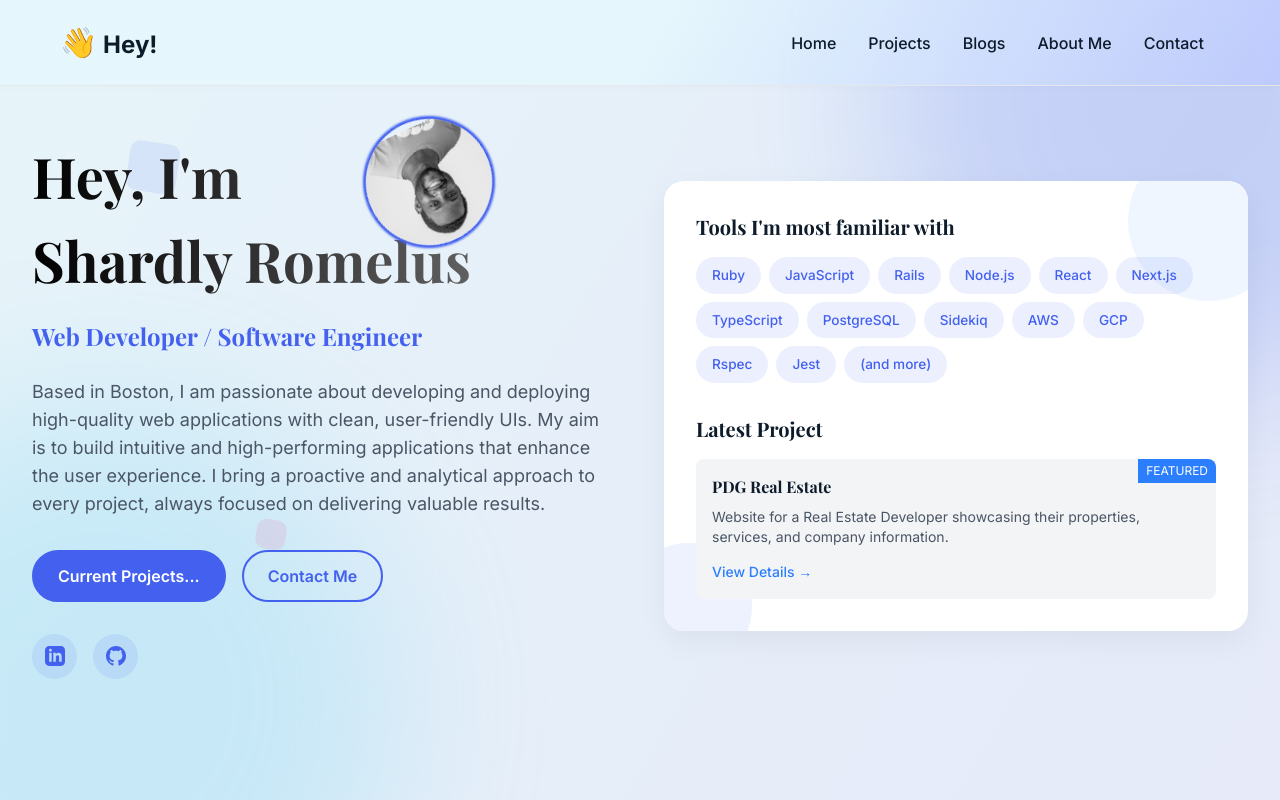
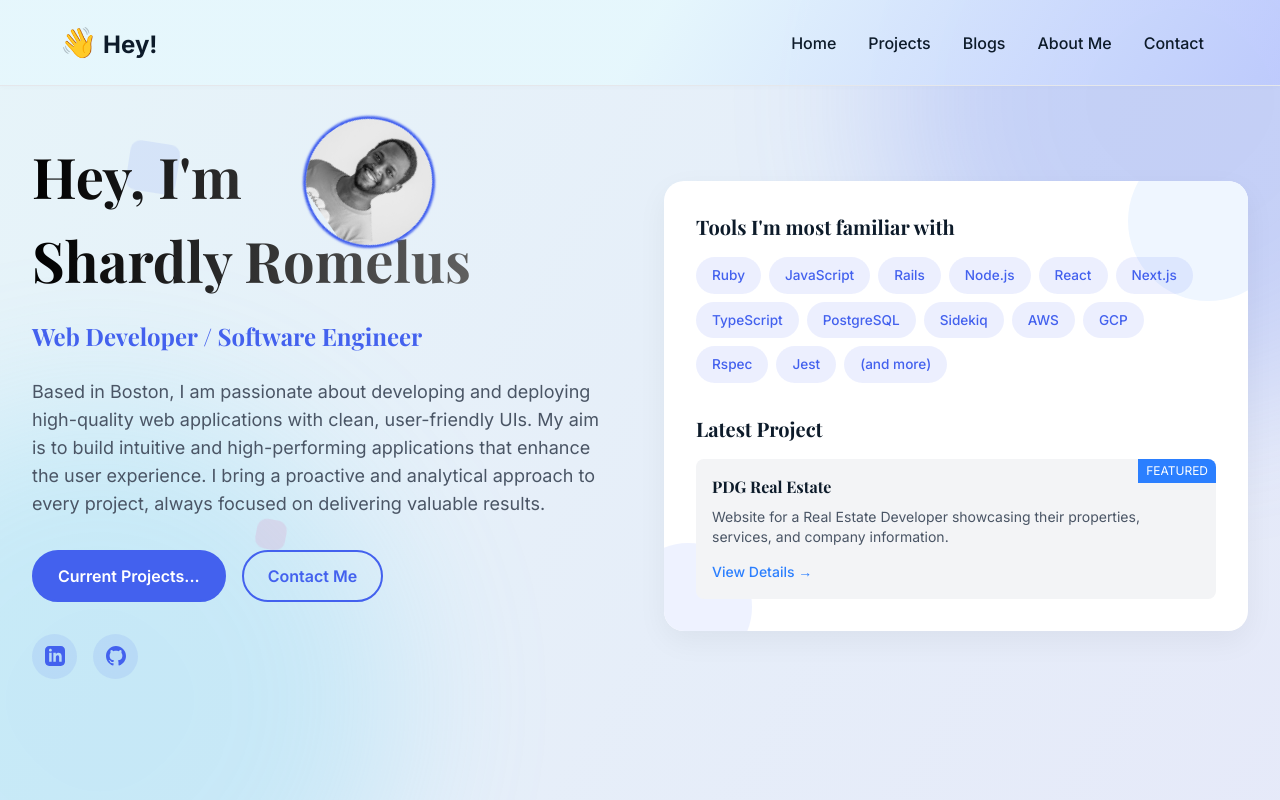
Before and after one commit to sromelus/my_dev_porfolio, a Next.js app: page / in a window 1280 px wide. Shown: the top 800 px of the page. Built offline with nearby package versions, Linux system fonts and the light colour scheme.

Commit message:
update hand waving and picture tumbling animation

```diff
--- a/app/components/Hero.tsx
+++ b/app/components/Hero.tsx
@@ -25,7 +25,7 @@ const Hero: React.FC = () => {
         <div className="grid grid-cols-1 md:grid-cols-2 gap-12 items-center">
           <div>
               <div className="flex flex-col gap-4 relative">
-                <div className={styles.heroImage}>
+                <div className={`${styles.heroImage} ${styles.heroImageAnimation}`}>
                   <Image src={shardlyRomelusPic} alt="Shardly Romelus" className="profile-img" />
                 </div>
                 <div>
--- a/app/components/styles/Header.module.css
+++ b/app/components/styles/Header.module.css
@@ -7,11 +7,13 @@
 .wave {
     display: inline-block;
     animation: wave 1s infinite;
+    transform-origin: bottom center;
   }
 
   @keyframes wave {
     0% { transform: rotate(0deg); }
-    50% { transform: rotate(15deg); }
+    50% { transform: rotate(10deg); }
+    95% { transform: rotate(-10deg); }
     100% { transform: rotate(0deg); }
   }
 
--- a/app/components/styles/Hero.module.css
+++ b/app/components/styles/Hero.module.css
@@ -15,11 +15,11 @@
   box-shadow: 0 0 2px 1px var(--primary);
   top: -11%;
   left: 41%;
-  animation: tumble 10s linear forwards;
 }
 
-.tumbleElement {
+.heroImageAnimation {
   animation: tumble 10s linear forwards;
+  animation-delay: 4s;
 }
 
 @keyframes tumble {
@@ -35,8 +35,8 @@
   85% {transform: translate(140px, 10px) rotate(225deg); opacity: 1;}
   90% {transform: translate(180px, 10px) rotate(250deg); opacity: 1;}
   95% {transform: translate(190px, 300px) rotate(275deg); opacity: 1;}
-  96% {transform: translate(200px, 1000px) rotate(300deg); opacity: 1;}
-  100% {transform: translate(200px, 1000px) rotate(300deg); opacity: 0;}
+  96% {transform: translate(200px, 5000px) rotate(300deg); opacity: 1;}
+  100% {transform: translate(200px, 500px) rotate(300deg); opacity: 0;}
 }
 
 .heroTitle {
```
